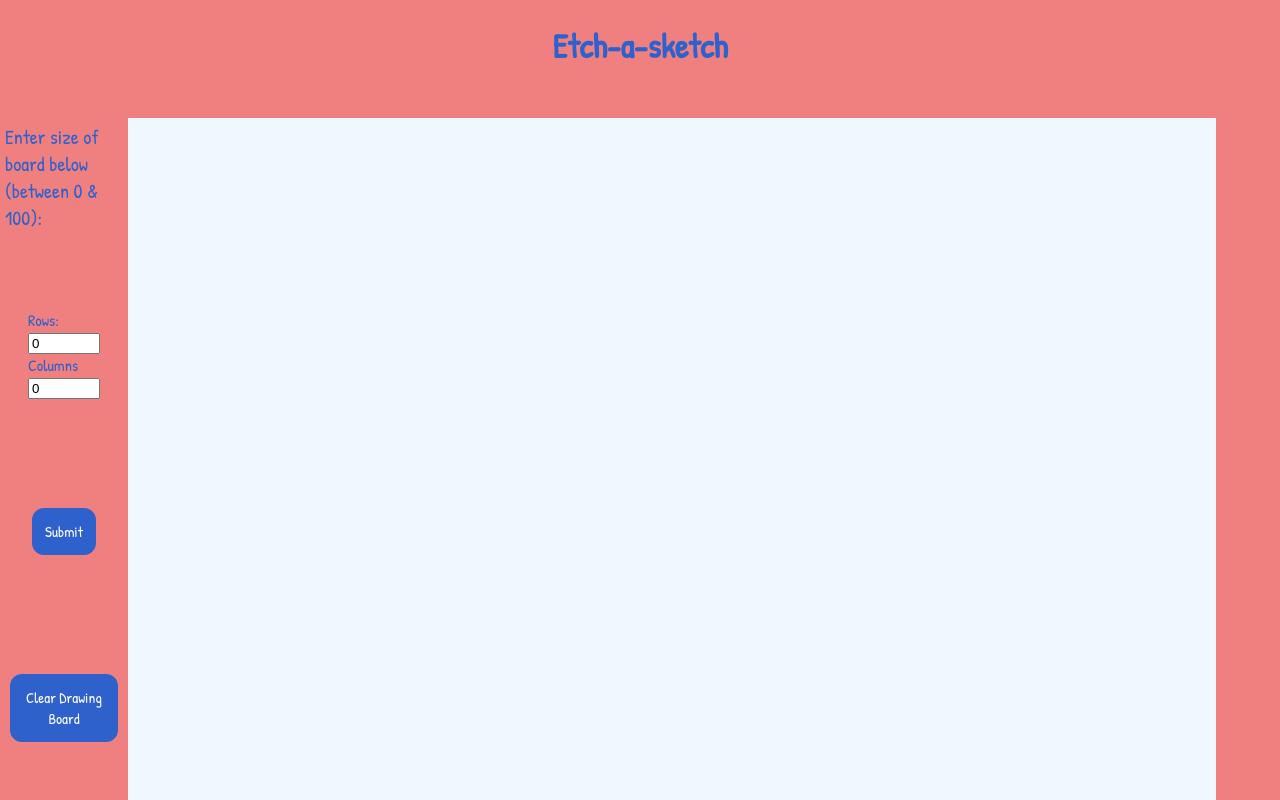
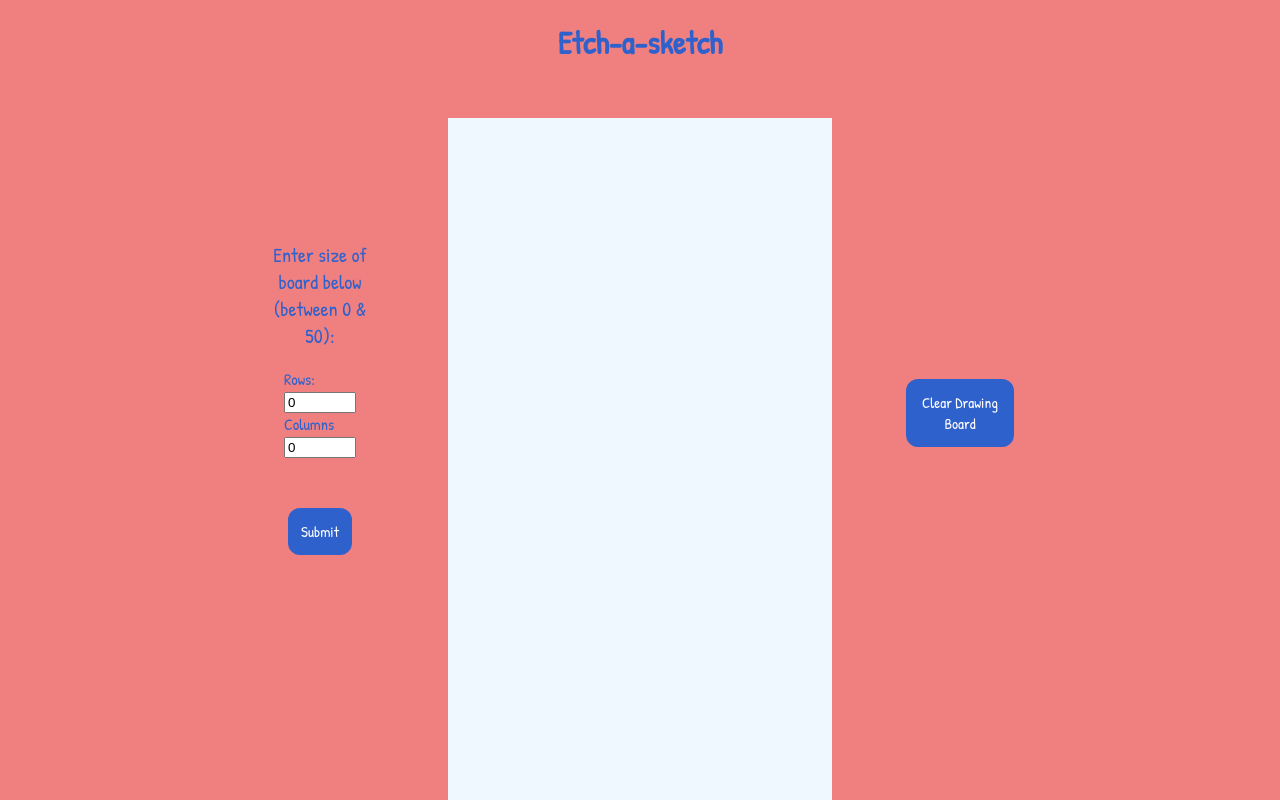
Before and after one commit to hilton-au/etch-a-sketch, a plain HTML site: page index.html in a window 1280 px wide. Both pictures are taken after a click on the button "Submit". Drawn offline with Linux system fonts and the light colour scheme.

Commit message:
Changed layout. You also now need to hold down mouse to sketch.

```diff
--- a/etch-a-sketch.css
+++ b/etch-a-sketch.css
@@ -6,6 +6,7 @@ body, html{
     margin: 0;
     font-family: Patrick Hand;
     overflow: hidden;
+    font-size: 100%;
 }
 
 .container{
@@ -19,7 +20,7 @@ body, html{
 header{
     grid-row: 1/2;
     grid-column: 9/13;
-    font-size: 17px;
+    font-size: 1em;
     font-weight: bolder;
     color: rgb(47, 97, 204);
     padding: 0px;
@@ -28,8 +29,8 @@ header{
 
 
 .drawing-grid{
-    grid-row: 2/9;
-    grid-column: 3/20;
+    grid-row: 2/11;
+    grid-column: 8/14;
     background-color: aliceblue;
     display: grid;
 
@@ -65,29 +66,29 @@ button:hover{
 }
 
 #clear{
-    grid-column: 1/3;
-    grid-row: 6/8;
+    grid-column: 15/17;
+    grid-row: 4;
 }
 
 
 #spec-instructions{
-    grid-row: 2/3;
-    grid-column: 1/3;
+    grid-row: 3;
+    grid-column: 5/7;
     font-size: 20px;
     color: rgb(47, 97, 204);
     padding: 5px;
-    justify-self: center;
+    text-align: center;
     align-self: flex-end;
 }
 
 #submit{
-    grid-column: 1/3;
+    grid-column: 5/7;
     grid-row: 5/6;
 }
 
 .specs{
-    grid-row: 3/5;
-    grid-column: 1/3;
+    grid-row: 4;
+    grid-column: 5/7;
     color:  rgb(47, 97, 204);
     place-self: center;
 
--- a/etch-a-sketch.js
+++ b/etch-a-sketch.js
@@ -24,8 +24,8 @@ let removeAllChildNodes = function(parent){
 submit.addEventListener(`click`,() => {
     rows = document.querySelector(`#rows`).value;
     columns = document.querySelector(`#columns`).value;
-    if (0 > rows || rows >  100 || 0 > columns || columns > 100){
-        alert("Please choose numbers between 0 and 100.");
+    if (0 > rows || rows >  50 || 0 > columns || columns > 50){
+        alert("Please choose numbers between 0 and 50.");
     }
     else {
     let rowSize = `repeat(` + rows + `,` + (100/rows) + `%)`;
@@ -34,13 +34,20 @@ submit.addEventListener(`click`,() => {
     newDiv();
     document.getElementById(`drawing-grid`).style.gridTemplateColumns = columnSize;
     document.getElementById(`drawing-grid`).style.gridTemplateRows = rowSize;
+    let toggle = false;
+    drawingGrid.addEventListener(`mousedown`,(e) => {
+        toggle = true;
+    });
+    drawingGrid.addEventListener(`mouseup`,(e) => {
+        toggle = false
+    });
     drawingGrid.addEventListener(`mouseover`,(e) => {
         let x = e.clientX, y = e.clientY;
         elementMouseIsOver = document.elementFromPoint(x, y);
-        elementMouseIsOver.style.backgroundColor = "black";
-    });
- }
-});
+        if (toggle == true){
+            elementMouseIsOver.style.backgroundColor = "black";
+        }});
+}});
 
 
 let clearCells = function(cell){
--- a/index.html
+++ b/index.html
@@ -7,14 +7,14 @@
     <link rel="stylesheet" href="https://fonts.googleapis.com/css?family=Patrick Hand">
 </head>
 
-<body>
+<body ondragstart="return false;" ondrop="return false;">
     <div class = "container" id = "container">
         <header>
                 <h1 class = "title">Etch-a-sketch</h1>
         </header>
         <div class = "drawing-grid" id = "drawing-grid">
         </div>
-        <div id="spec-instructions">Enter size of board below (between 0 & 100):</div>
+        <div id="spec-instructions">Enter size of board below (between 0 & 50):</div>
             <form class = "specs">
                 <label for="rows">Rows:</label><br>
                 <input type="number" id="rows" name="rows" value=0><br>
```
